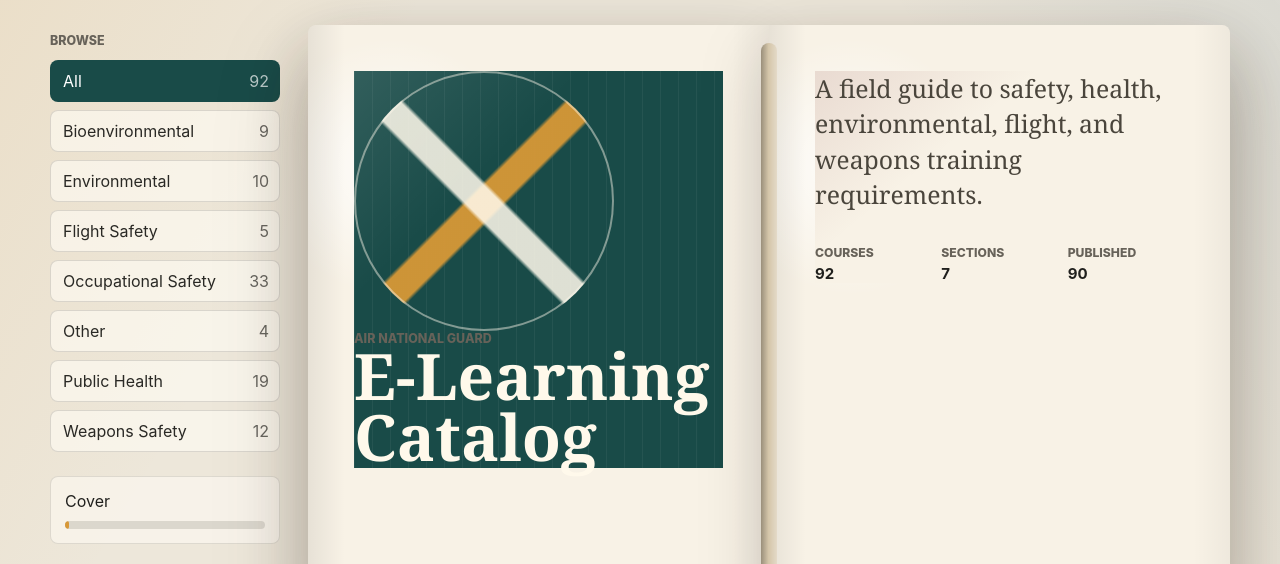
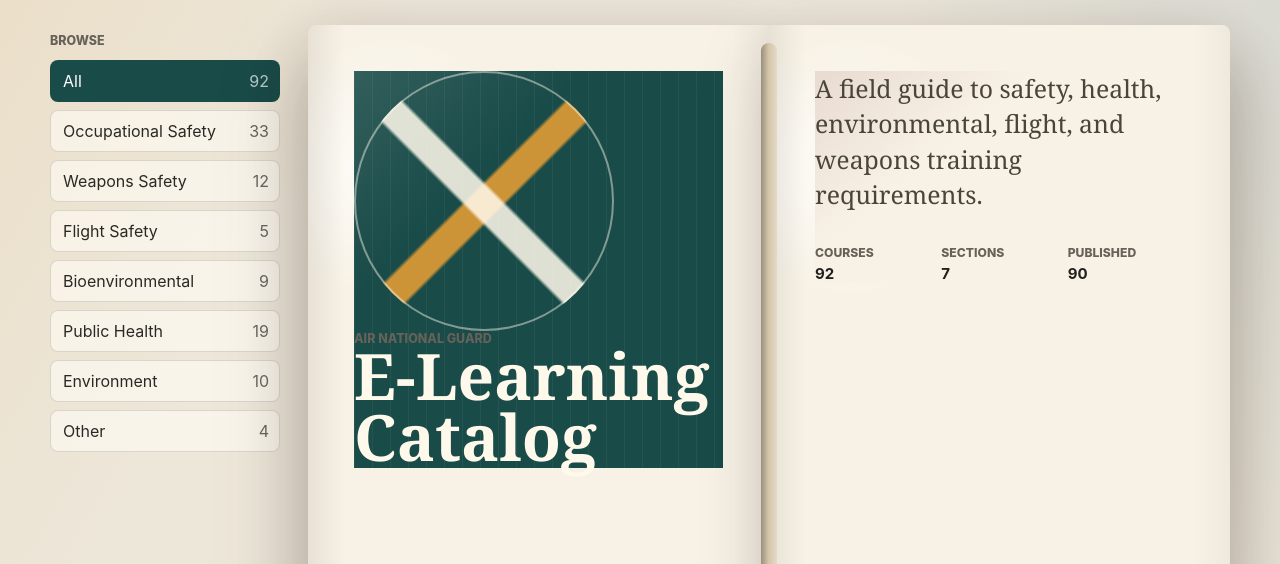
Before and after one commit to jgrimm24/daf-e-learning-catalog, a plain HTML site: page index.html in a window 1280 px wide. Shown: the part 388-952 px from the top of the page. Drawn offline with Linux system fonts and the light colour scheme.

Commit message:
Reorder catalog navigation

```diff
--- a/app.js
+++ b/app.js
@@ -146,7 +146,7 @@
   {
     "id": "course-20",
     "title": "DOT HAZMAT Shipping",
-    "category": "Environmental",
+    "category": "Environment",
     "status": "Published",
     "visible": "Yes",
     "modality": "Practice",
@@ -162,7 +162,7 @@
   {
     "id": "course-23",
     "title": "EMS Awareness Training",
-    "category": "Environmental",
+    "category": "Environment",
     "status": "Published",
     "visible": "Yes",
     "modality": "Practice",
@@ -178,7 +178,7 @@
   {
     "id": "course-24",
     "title": "EMS Senior Leadership Management",
-    "category": "Environmental",
+    "category": "Environment",
     "status": "Published",
     "visible": "Yes",
     "modality": "Practice",
@@ -194,7 +194,7 @@
   {
     "id": "course-46",
     "title": "Hazardous Waste Management",
-    "category": "Environmental",
+    "category": "Environment",
     "status": "Published",
     "visible": "Yes",
     "modality": "Read",
@@ -210,7 +210,7 @@
   {
     "id": "course-49",
     "title": "HAZWOPER 40 Hr",
-    "category": "Environmental",
+    "category": "Environment",
     "status": "Published",
     "visible": "Yes",
     "modality": "Practice",
@@ -226,7 +226,7 @@
   {
     "id": "course-50",
     "title": "HAZWOPER 8 Hr",
-    "category": "Environmental",
+    "category": "Environment",
     "status": "Published",
     "visible": "Yes",
     "modality": "Practice",
@@ -242,7 +242,7 @@
   {
     "id": "course-81",
     "title": "Spill Prevention and Response",
-    "category": "Environmental",
+    "category": "Environment",
     "status": "Published",
     "visible": "Yes",
     "modality": "Practice",
@@ -258,7 +258,7 @@
   {
     "id": "course-82",
     "title": "Storm Water Pollution Prevention",
-    "category": "Environmental",
+    "category": "Environment",
     "status": "Published",
     "visible": "Yes",
     "modality": "Practice",
@@ -274,7 +274,7 @@
   {
     "id": "course-87",
     "title": "Unit Environmental Coordinator",
-    "category": "Environmental",
+    "category": "Environment",
     "status": "Published",
     "visible": "Yes",
     "modality": "Practice",
@@ -290,7 +290,7 @@
   {
     "id": "course-89",
     "title": "Universal Waste Management",
-    "category": "Environmental",
+    "category": "Environment",
     "status": "Published",
     "visible": "Yes",
     "modality": "Practice",
@@ -1492,7 +1492,22 @@
   }
 ];
 
-const categoryOrder = [...new Set(courses.map((course) => course.category))];
+const desiredCategoryOrder = [
+  "Occupational Safety",
+  "Weapons Safety",
+  "Flight Safety",
+  "Bioenvironmental",
+  "Public Health",
+  "Environment",
+  "Other"
+];
+
+const categoryOrder = [
+  ...desiredCategoryOrder.filter((category) => courses.some((course) => course.category === category)),
+  ...[...new Set(courses.map((course) => course.category))].filter(
+    (category) => !desiredCategoryOrder.includes(category),
+  ),
+];
 const spreads = buildSpreads();
 
 const leftPage = document.querySelector("#leftPage");
@@ -1501,8 +1516,6 @@
 const nextBtn = document.querySelector("#nextBtn");
 const dots = document.querySelector("#dots");
 const book = document.querySelector("#book");
-const spreadLabel = document.querySelector("#spreadLabel");
-const progressFill = document.querySelector("#progressFill");
 const disciplineList = document.querySelector("#disciplineList");
 
 let currentSpread = 0;
@@ -1692,8 +1705,6 @@
   rightPage.innerHTML = spread.right();
   leftPage.className = "page page-left";
   rightPage.className = "page page-right";
-  spreadLabel.textContent = spread.label;
-  progressFill.style.width = `${((currentSpread + 1) / spreads.length) * 100}%`;
   prevBtn.disabled = currentSpread === 0;
   nextBtn.disabled = currentSpread === spreads.length - 1;
 
--- a/index.html
+++ b/index.html
@@ -23,12 +23,6 @@
             <p class="rail-label">Browse</p>
             <div class="discipline-list" id="disciplineList"></div>
           </div>
-          <div class="progress-card">
-            <span id="spreadLabel">Cover</span>
-            <div class="progress-track" aria-hidden="true">
-              <span id="progressFill"></span>
-            </div>
-          </div>
         </aside>
 
         <div class="book-area">
```
